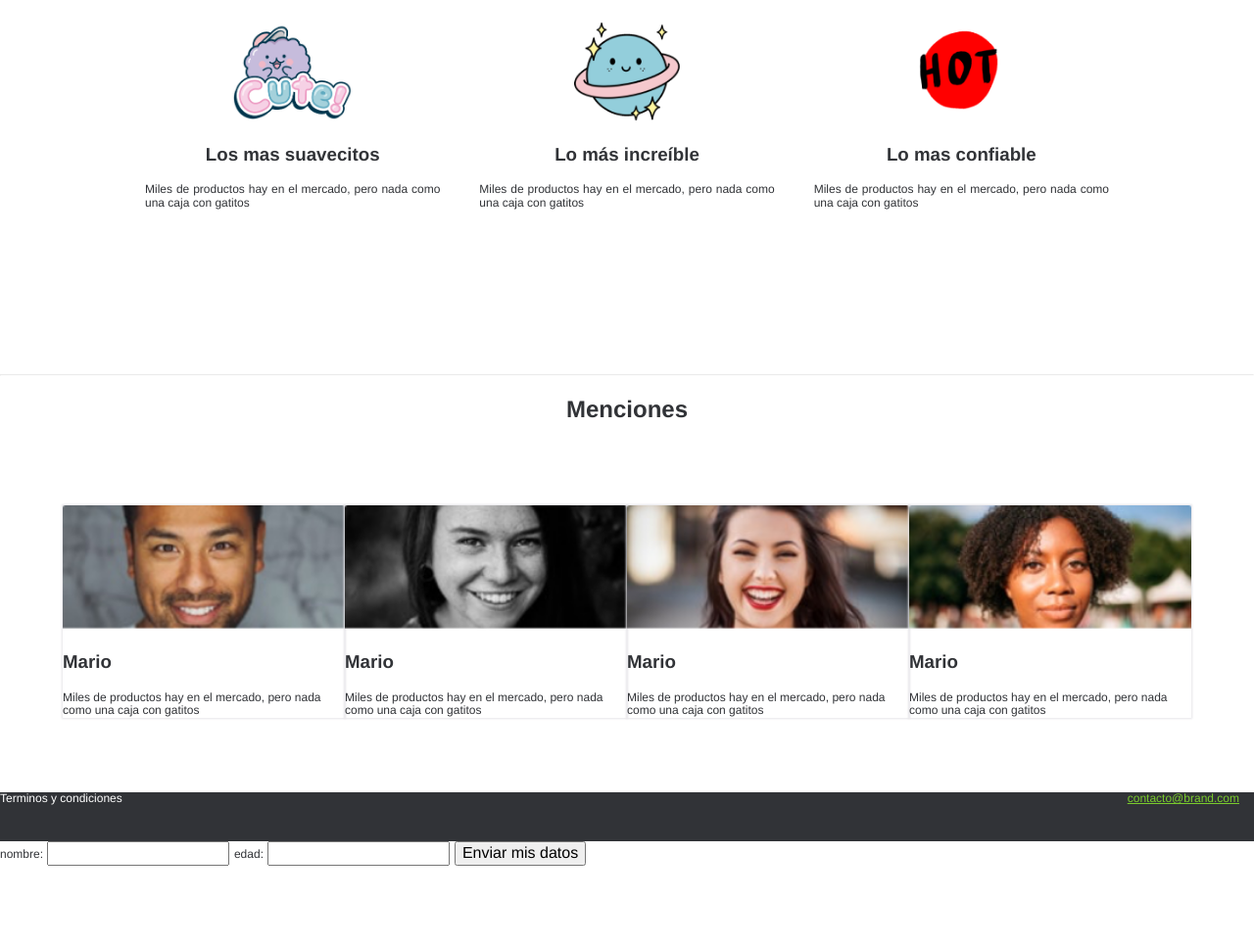
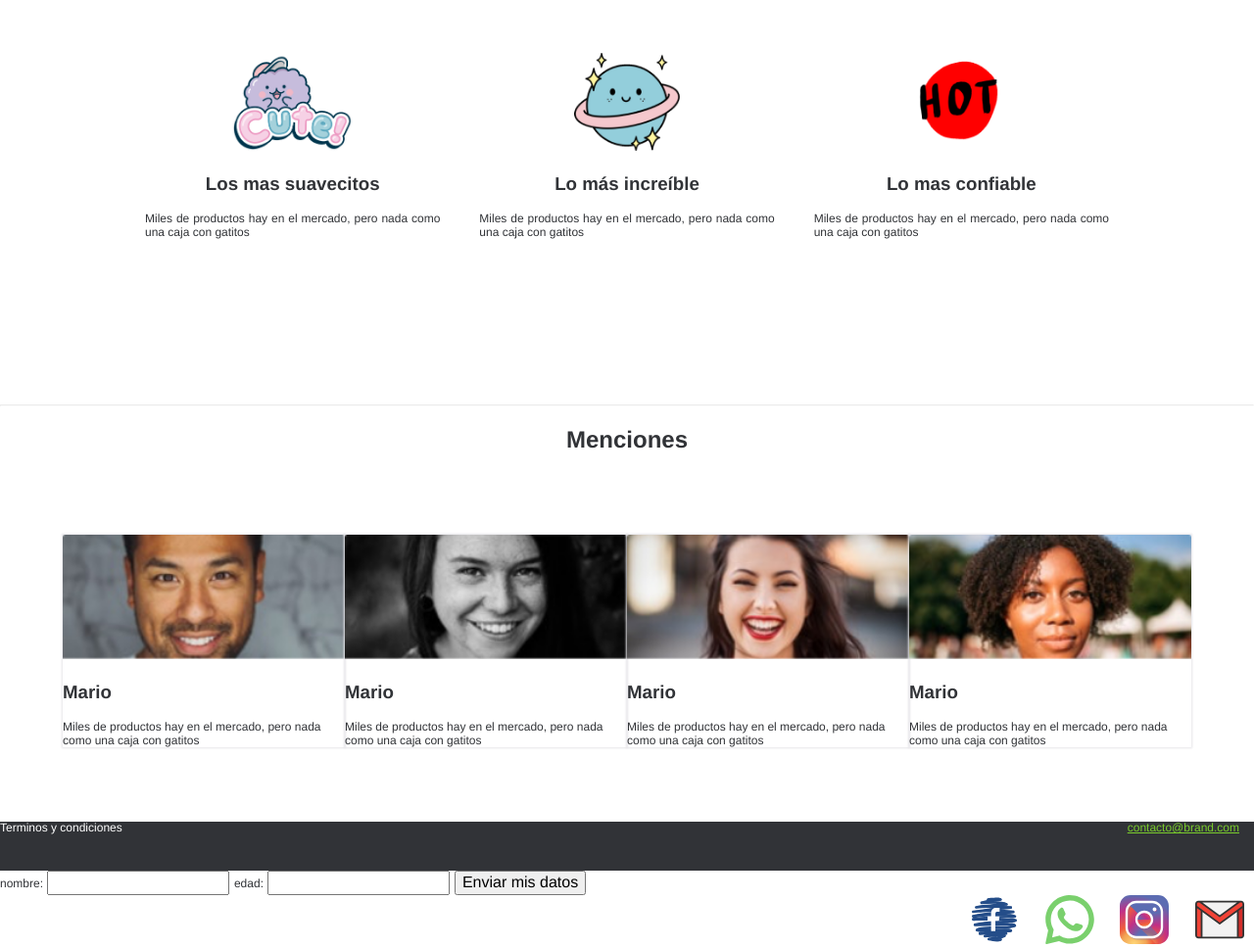
Before and after one commit to gbahamondesfilgueira/digytal_product, a plain HTML site: page index.html in a window 1280 px wide. Shown: the part 1164-2132 px from the top of the page at 98% size. Before the commit the page ends 2048 px from the top, so only its background shows below. Drawn offline with Linux system fonts and the light colour scheme; files whose address does not match are found by name.

Commit message:
Update index.html

```diff
--- a/index.html
+++ b/index.html
@@ -14,11 +14,17 @@
 <body>
     <nav class="fadeInDown">
         <img src="images/logo.png" alt="">
+
         <ul>
           <li>
             <a href="#">Faqs</a></li>
           <li>
             <a href="#">Producto y descripción</a></li>
+          <li class="carrito">
+            <a href=""><span class="carro-de-la-compra"></span><p>Carrito</p></a>
+
+
+          </li>
         </ul>
       </nav>
       <!-- aqui termina el navbar  -->
@@ -144,3 +150,9 @@
     <script src="scrips/script.js"></script>
 </body>
 </html>
+<div class="social-media">
+  <a href=""><span class="flaticon-001-facebook"></span></a>
+  <a href=""><span class="flaticon-003-whatsapp"></span></a>
+  <a href=""><span class="flaticon-011-instagram"></span></a>
+  <a href=""><span class="flaticon-002-gmail"></span></a>
+</div>
```
